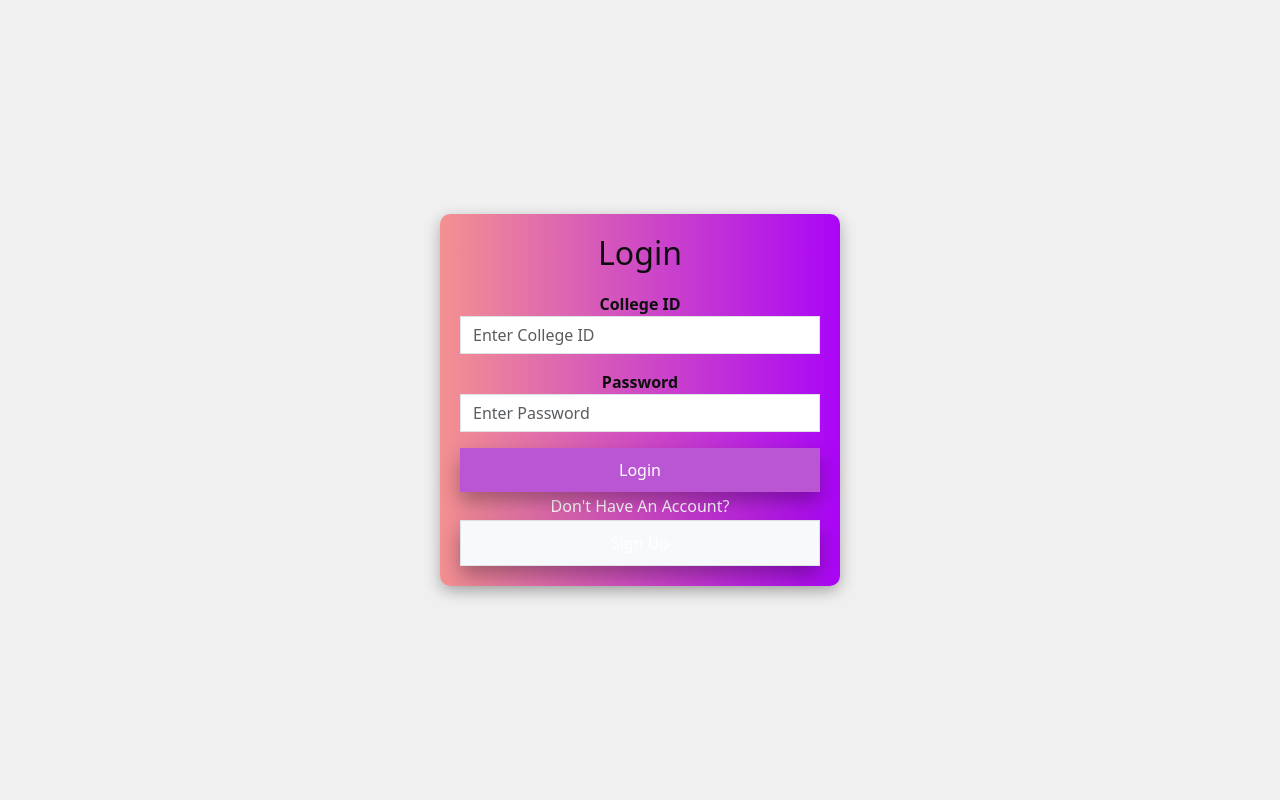
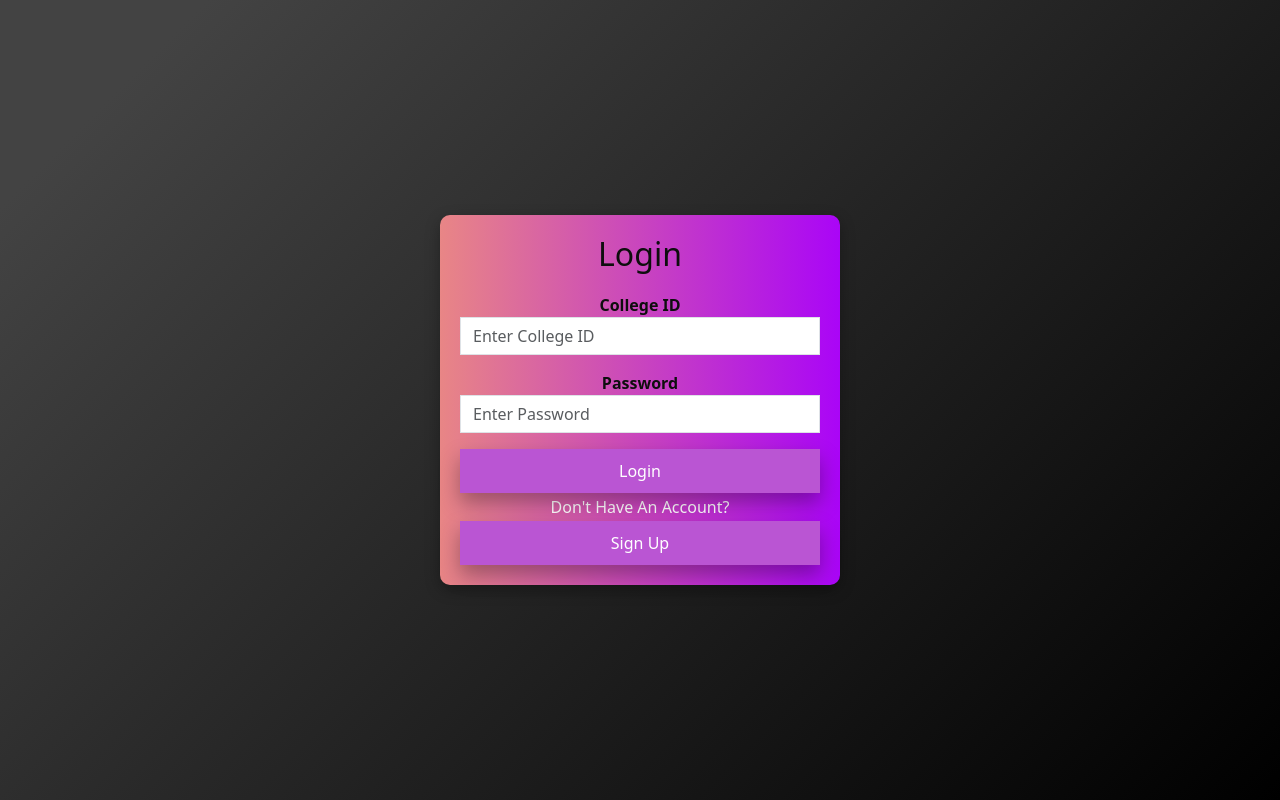
Before and after one commit to Rafikhan19/SIKSHA_O_SAHYOG, a React (Vite) app in the folder client/: page /student/login in a window 1280 px wide. Built offline with nearby package versions, Linux system fonts and the light colour scheme.

Commit message:
fixed button colors

```diff
--- a/client/src/Login/Login.css
+++ b/client/src/Login/Login.css
@@ -4,7 +4,7 @@
     justify-content: center;
     align-items: center;
     min-height: 100vh;
-    background-color: #f0f0f0;
+    background-image: linear-gradient(135deg, #434343 10%, #000000 100%);
   }
 
   .login_container {
--- a/client/src/Login/LoginStudent.jsx
+++ b/client/src/Login/LoginStudent.jsx
@@ -1,11 +1,10 @@
 import React, { useState } from 'react'
 import { Link } from 'react-router-dom';
-import './Login.css';
 import { ToastContainer, toast } from 'react-toastify';
 import 'react-toastify/dist/ReactToastify.css';
 import { auth, signInWithEmailAndPassword } from '../utils/firebase.js';
 import { useNavigate } from 'react-router-dom';
-
+import './Login.css';
 
 const LoginStudent = () => {
   const [collegeId, setCollegeId] = useState('');
@@ -102,7 +101,7 @@ const LoginStudent = () => {
             </button>
             </form>
             <p style={{margin:"2px"}}>Don't Have An Account?</p>
-            <Link to="/teacher/signup" className=" logbt btn btn-default border w-100 bg-light rounded-0 text-decoration-none" style={{margin:"0px"}}>
+            <Link to="/teacher/signup" className=" logbt btn btn-default  w-100 rounded-0 text-decoration-none" style={{margin:"0px"}}>
               Sign Up
             </Link>
 
--- a/client/src/Login/LoginTeacher.jsx
+++ b/client/src/Login/LoginTeacher.jsx
@@ -102,7 +102,7 @@ const [email, setEmail] = useState('');
             </button>
             </form>
             <p style={{margin:"2px"}}>Don't Have An Account?</p>
-            <Link to="/teacher/signup" className=" logbt btn btn-default border w-100 bg-light rounded-0 text-decoration-none" style={{margin:"0px"}}>
+            <Link to="/teacher/signup" className=" logbt btn btn-default  w-100  rounded-0 text-decoration-none" style={{margin:"0px"}}>
               Sign Up
             </Link>
 
--- a/client/src/Signup/Signup.css
+++ b/client/src/Signup/Signup.css
@@ -4,7 +4,7 @@
     justify-content: center;
     align-items: center;
     height: 100vh;
-    background-color: #f0f0f0;
+    background-image: linear-gradient(135deg, #434343 10%, #000000 100%);
   }
 
   .login-form {
--- a/client/src/Signup/StudentSignup.jsx
+++ b/client/src/Signup/StudentSignup.jsx
@@ -86,7 +86,7 @@ const StudentSignup = () => {
               </button>
               </form>
               <p style={{margin:"2px"}}>Already Have an Account?</p>
-              <Link to="/teacher/login" className="btn btn-default border w-100 bg-light rounded-0 text-decoration-none" style={{margin:"0px"}}>
+              <Link to="/teacher/login" className="btn btn-default  w-100  rounded-0 text-decoration-none" style={{margin:"0px"}}>
                 Login
               </Link>
 
--- a/client/src/Signup/TeacherSignup.jsx
+++ b/client/src/Signup/TeacherSignup.jsx
@@ -83,7 +83,7 @@ const TeacherSignup = () => {
               </button>
               </form>
               <p style={{margin:"2px"}}>Already Have an Account?</p>
-              <Link to="/teacher/login" className="btn btn-default border w-100 bg-light rounded-0 text-decoration-none" style={{margin:"0px"}}>
+              <Link to="/teacher/login" className="btn btn-default  w-100  rounded-0 text-decoration-none" style={{margin:"0px"}}>
                 Login
               </Link>
 
```
